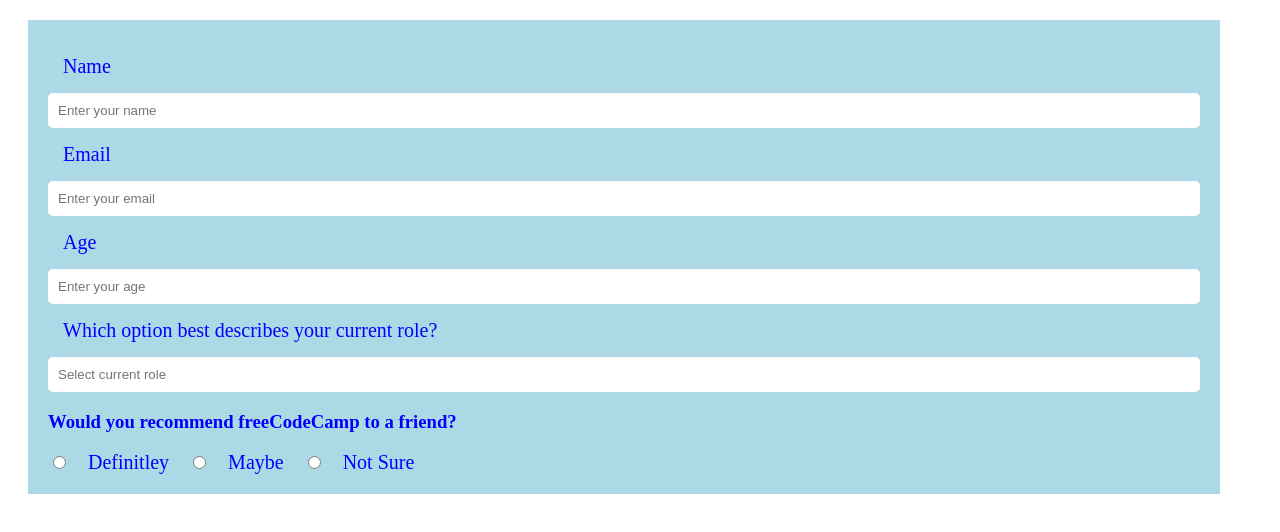
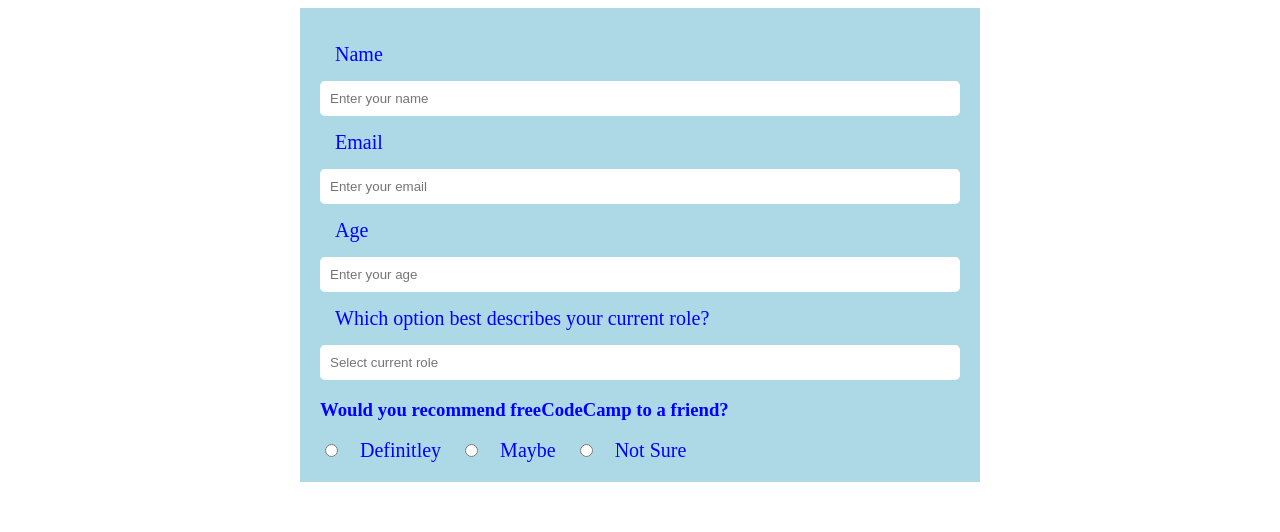
Before and after one commit to Ebbabire/Ebba__kelvin, a plain HTML site: page form/index.html in a window 1280 px wide. Drawn offline with Linux system fonts and the light colour scheme.

Commit message:
Update style.css

```diff
--- a/form/style.css
+++ b/form/style.css
@@ -6,6 +6,9 @@
     color: blue;
     margin: 20px;
     padding: 20px;
+    margin: auto auto;
+    max-width: 50vw;
+    height: 100%;
 }
 input{
     padding: 10px;
```
